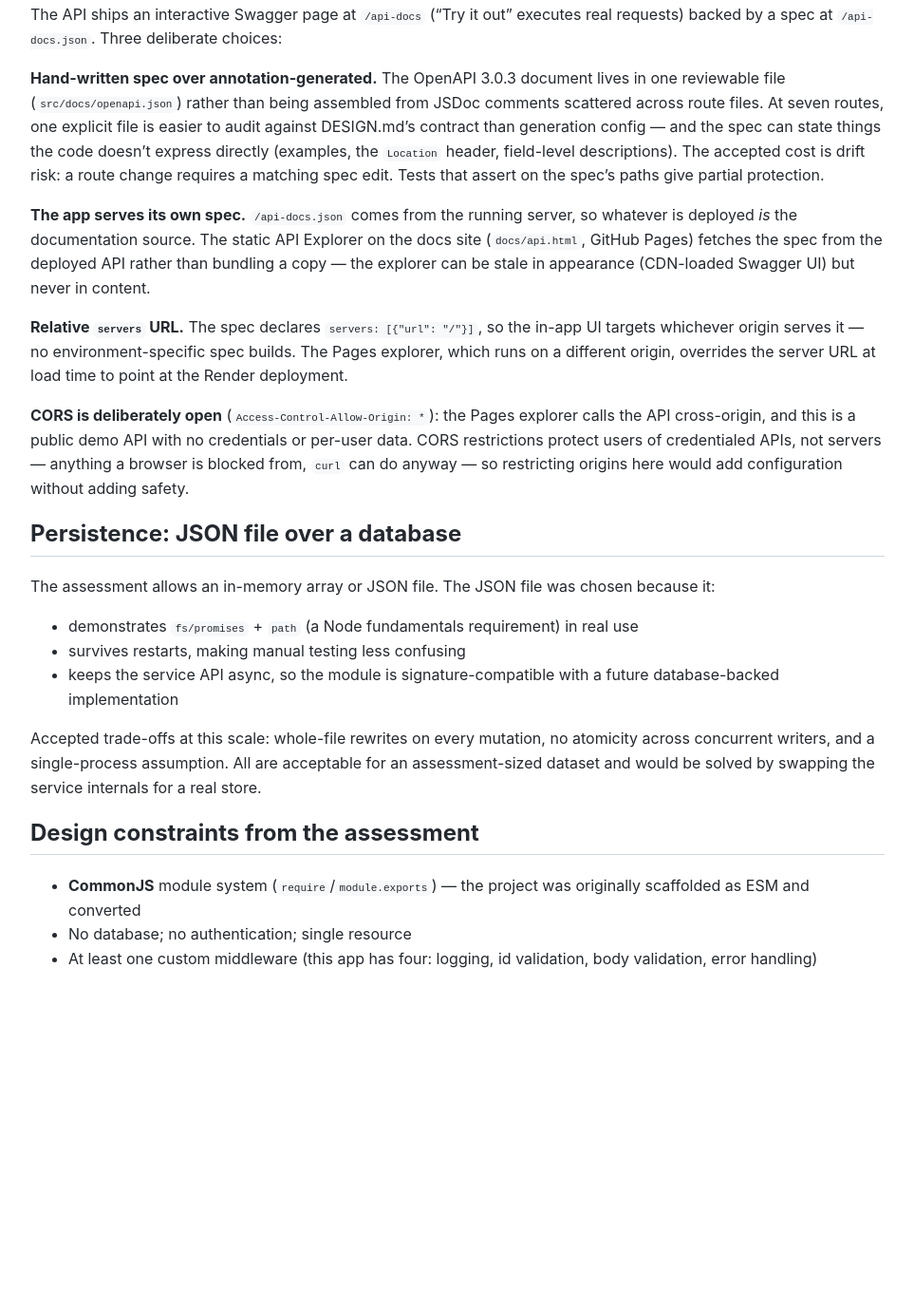
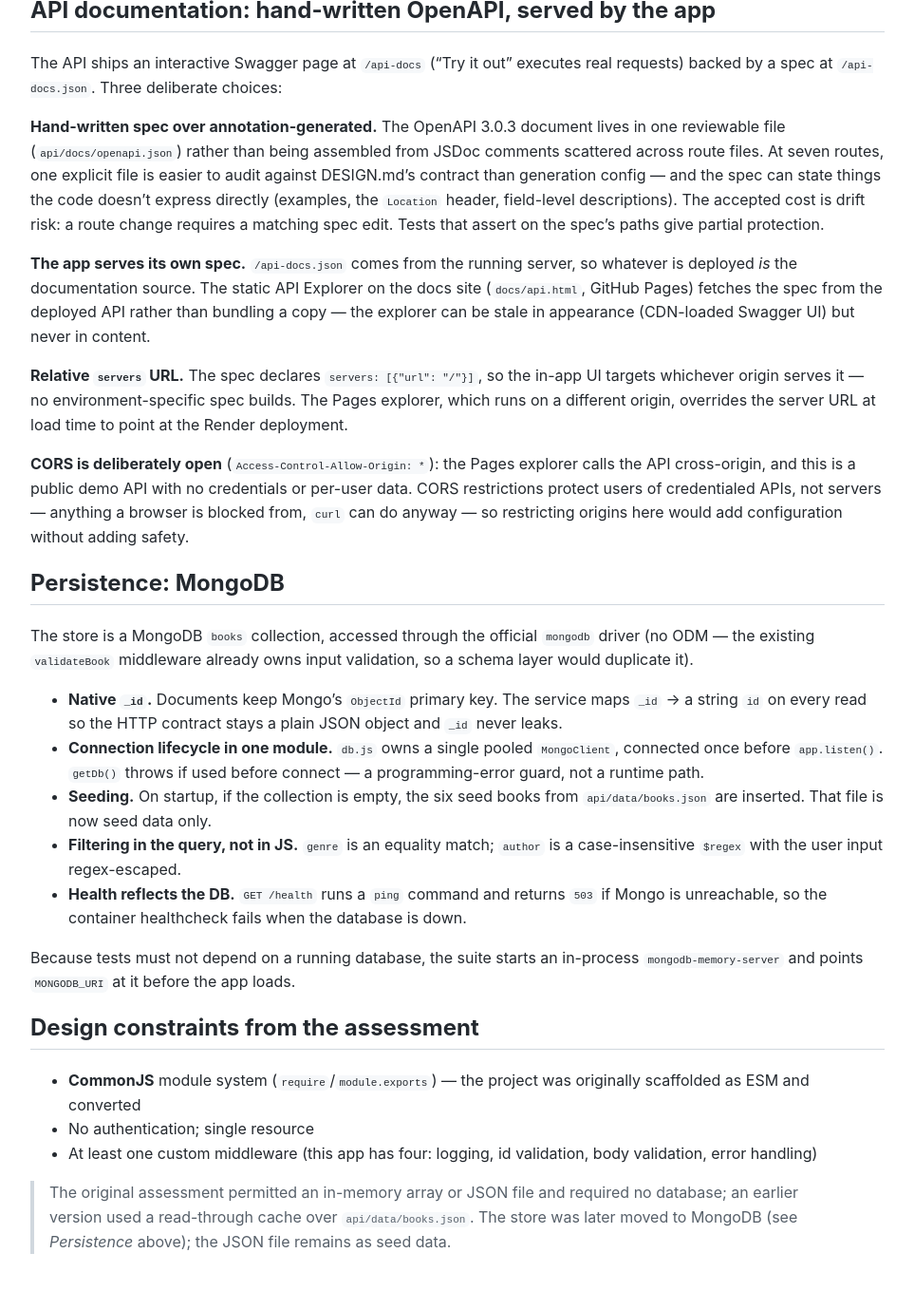
Before and after one commit to das77/fsep-node-express-api, a Jekyll site: the page built from docs/DESIGN.md, in a window 1280 px wide and 1400 px high, scrolled down 2934 px. Shown: the top 1359 px of the window at 95% size, without its empty margins (158-1121 px from the left). Built offline with Jekyll 4.4.1, drawn with Linux system fonts in a browser that asks for light colours; our own code applies the rules of GitHub Pages for plain Markdown files; before the commit the page ends 4037 px from its top, so only the background shows below that; some of the changed text lies outside the part shown.

Commit message:
feat: update design documentation to reflect MongoDB integration and resource management

```diff
--- a/docs/DESIGN.md
+++ b/docs/DESIGN.md
@@ -8,13 +8,13 @@
 
 | Field | Type | Rules |
 | ------- | ------ | ------- |
-| `id` | integer | Server-assigned, sequential (`max(id) + 1`), immutable |
+| `id` | string | Server-assigned MongoDB ObjectId (24-hex), immutable; exposed as `id`, stored as `_id` |
 | `title` | string | Required, non-empty |
 | `author` | string | Required, non-empty |
 | `genre` | string | Required, one of `science-fiction`, `fantasy` |
 | `year` | integer | Required, `0 ≤ year ≤ current year + 1` |
 
-Ids are assigned server-side and never accepted from the client — a `POST` body containing an `id` is ignored. `update` copies only the four writable fields, so the id cannot be changed through `PUT` either.
+Ids are assigned server-side by MongoDB and never accepted from the client — the create path only ever reads `title`, `author`, `genre`, `year` from the body. `update` `$set`s only those same four fields, so the id cannot be changed through `PUT` either.
 
 ## Endpoint design
 
@@ -44,7 +44,7 @@
 | 404 | Well-formed id that matches no book; any unmatched route |
 | 500 | Unexpected error (no explicit status attached) |
 
-A deliberate distinction: **malformed input is 400, missing resources are 404**. `/api/books/abc` is a client error (the id can never be valid), while `/api/books/99` is a well-formed request for something that doesn't exist.
+A deliberate distinction: **malformed input is 400, missing resources are 404**. `/api/books/abc` is a client error (the id can never be a valid ObjectId), while `/api/books/000000000000000000000000` is a well-formed request for something that doesn't exist.
 
 ### PUT semantics
 
@@ -97,7 +97,7 @@
 
 The API ships an interactive Swagger page at `/api-docs` ("Try it out" executes real requests) backed by a spec at `/api-docs.json`. Three deliberate choices:
 
-**Hand-written spec over annotation-generated.** The OpenAPI 3.0.3 document lives in one reviewable file (`src/docs/openapi.json`) rather than being assembled from JSDoc comments scattered across route files. At seven routes, one explicit file is easier to audit against DESIGN.md's contract than generation config — and the spec can state things the code doesn't express directly (examples, the `Location` header, field-level descriptions). The accepted cost is drift risk: a route change requires a matching spec edit. Tests that assert on the spec's paths give partial protection.
+**Hand-written spec over annotation-generated.** The OpenAPI 3.0.3 document lives in one reviewable file (`api/docs/openapi.json`) rather than being assembled from JSDoc comments scattered across route files. At seven routes, one explicit file is easier to audit against DESIGN.md's contract than generation config — and the spec can state things the code doesn't express directly (examples, the `Location` header, field-level descriptions). The accepted cost is drift risk: a route change requires a matching spec edit. Tests that assert on the spec's paths give partial protection.
 
 **The app serves its own spec.** `/api-docs.json` comes from the running server, so whatever is deployed *is* the documentation source. The static API Explorer on the docs site (`docs/api.html`, GitHub Pages) fetches the spec from the deployed API rather than bundling a copy — the explorer can be stale in appearance (CDN-loaded Swagger UI) but never in content.
 
@@ -105,18 +105,22 @@
 
 **CORS is deliberately open** (`Access-Control-Allow-Origin: *`): the Pages explorer calls the API cross-origin, and this is a public demo API with no credentials or per-user data. CORS restrictions protect users of credentialed APIs, not servers — anything a browser is blocked from, `curl` can do anyway — so restricting origins here would add configuration without adding safety.
 
-## Persistence: JSON file over a database
+## Persistence: MongoDB
 
-The assessment allows an in-memory array or JSON file. The JSON file was chosen because it:
+The store is a MongoDB `books` collection, accessed through the official `mongodb` driver (no ODM — the existing `validateBook` middleware already owns input validation, so a schema layer would duplicate it).
 
-- demonstrates `fs/promises` + `path` (a Node fundamentals requirement) in real use
-- survives restarts, making manual testing less confusing
-- keeps the service API async, so the module is signature-compatible with a future database-backed implementation
+- **Native `_id`.** Documents keep Mongo's `ObjectId` primary key. The service maps `_id` → a string `id` on every read so the HTTP contract stays a plain JSON object and `_id` never leaks.
+- **Connection lifecycle in one module.** `db.js` owns a single pooled `MongoClient`, connected once before `app.listen()`. `getDb()` throws if used before connect — a programming-error guard, not a runtime path.
+- **Seeding.** On startup, if the collection is empty, the six seed books from `api/data/books.json` are inserted. That file is now seed data only.
+- **Filtering in the query, not in JS.** `genre` is an equality match; `author` is a case-insensitive `$regex` with the user input regex-escaped.
+- **Health reflects the DB.** `GET /health` runs a `ping` command and returns `503` if Mongo is unreachable, so the container healthcheck fails when the database is down.
 
-Accepted trade-offs at this scale: whole-file rewrites on every mutation, no atomicity across concurrent writers, and a single-process assumption. All are acceptable for an assessment-sized dataset and would be solved by swapping the service internals for a real store.
+Because tests must not depend on a running database, the suite starts an in-process `mongodb-memory-server` and points `MONGODB_URI` at it before the app loads.
 
 ## Design constraints from the assessment
 
 - **CommonJS** module system (`require`/`module.exports`) — the project was originally scaffolded as ESM and converted
-- No database; no authentication; single resource
+- No authentication; single resource
 - At least one custom middleware (this app has four: logging, id validation, body validation, error handling)
+
+> The original assessment permitted an in-memory array or JSON file and required no database; an earlier version used a read-through cache over `api/data/books.json`. The store was later moved to MongoDB (see *Persistence* above); the JSON file remains as seed data.
```
